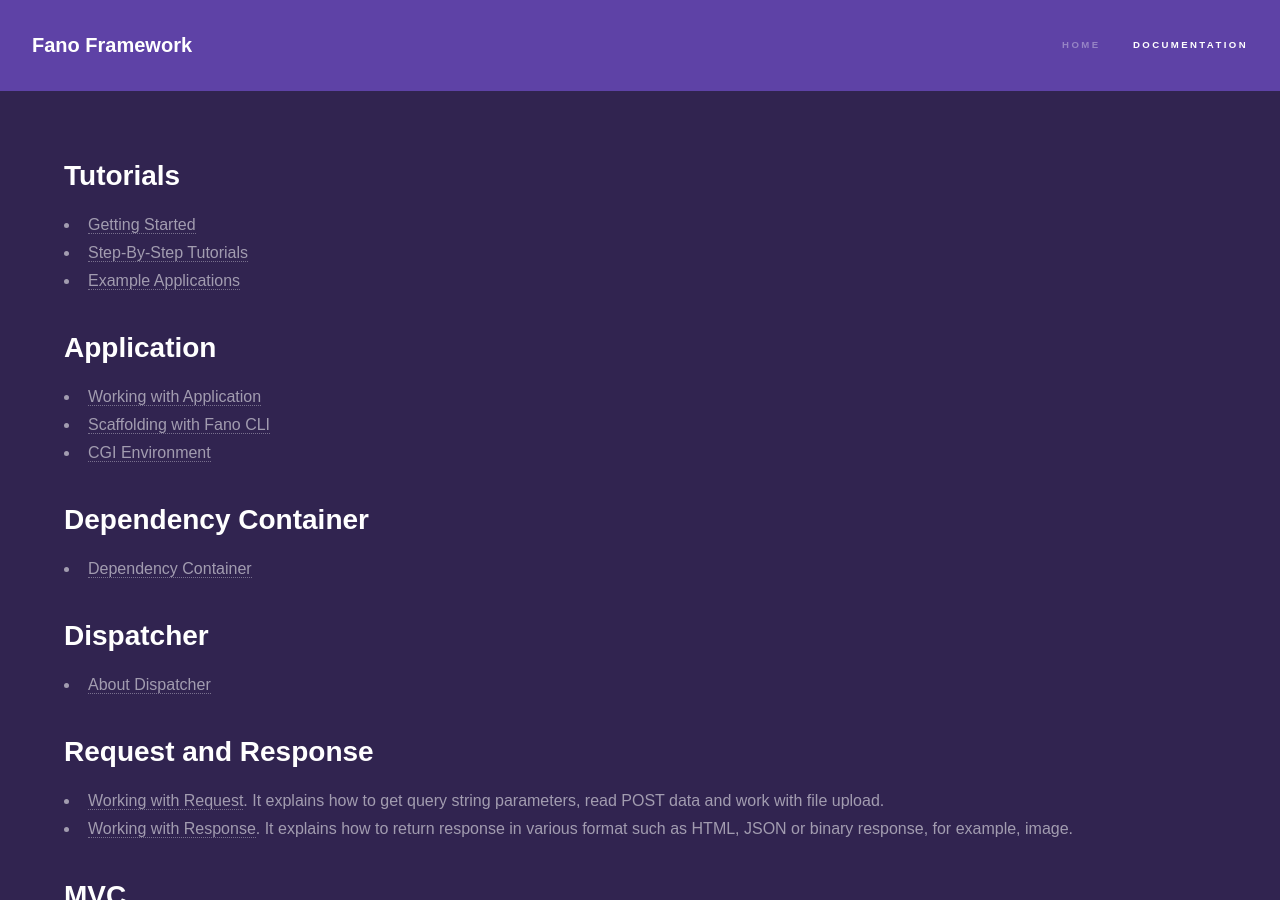
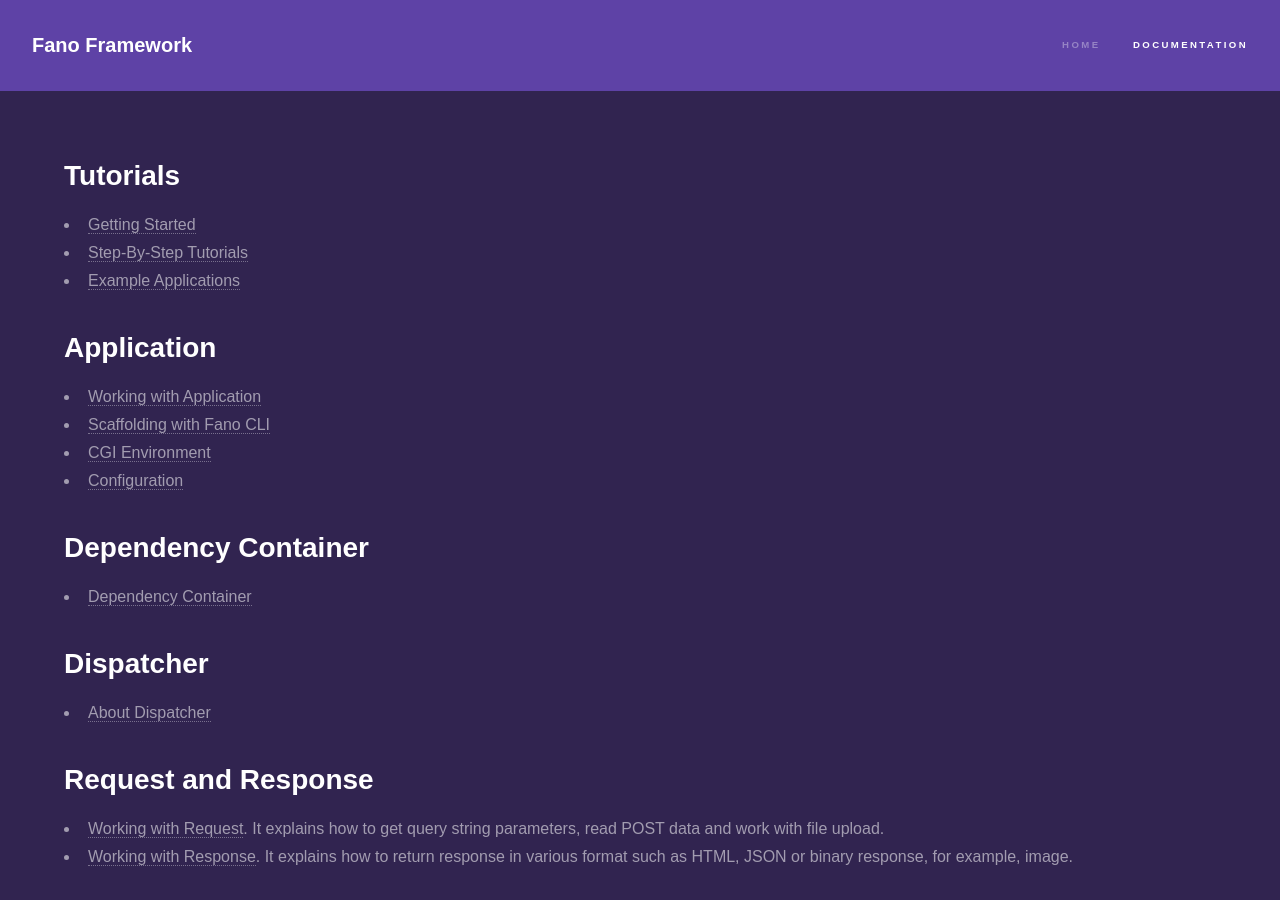
Before and after one commit to fanoframework/fanoframework.github.io, a Jekyll site: the page built from documentation/index.md, in a window 1280 px wide and 900 px high. Built offline with Jekyll 4.4.1, drawn with Linux system fonts in a browser that asks for light colours; our own code applies the rules of GitHub Pages for plain Markdown files.

Commit message:
add link to configuration page

```diff
--- a/documentation/index.md
+++ b/documentation/index.md
@@ -15,6 +15,7 @@
 - [Working with Application](/working-with-application)
 - [Scaffolding with Fano CLI](/scaffolding-with-fano-cli)
 - [CGI Environment](/environment)
+- [Configuration](/configuration)
 
 ## Dependency Container
 
```
